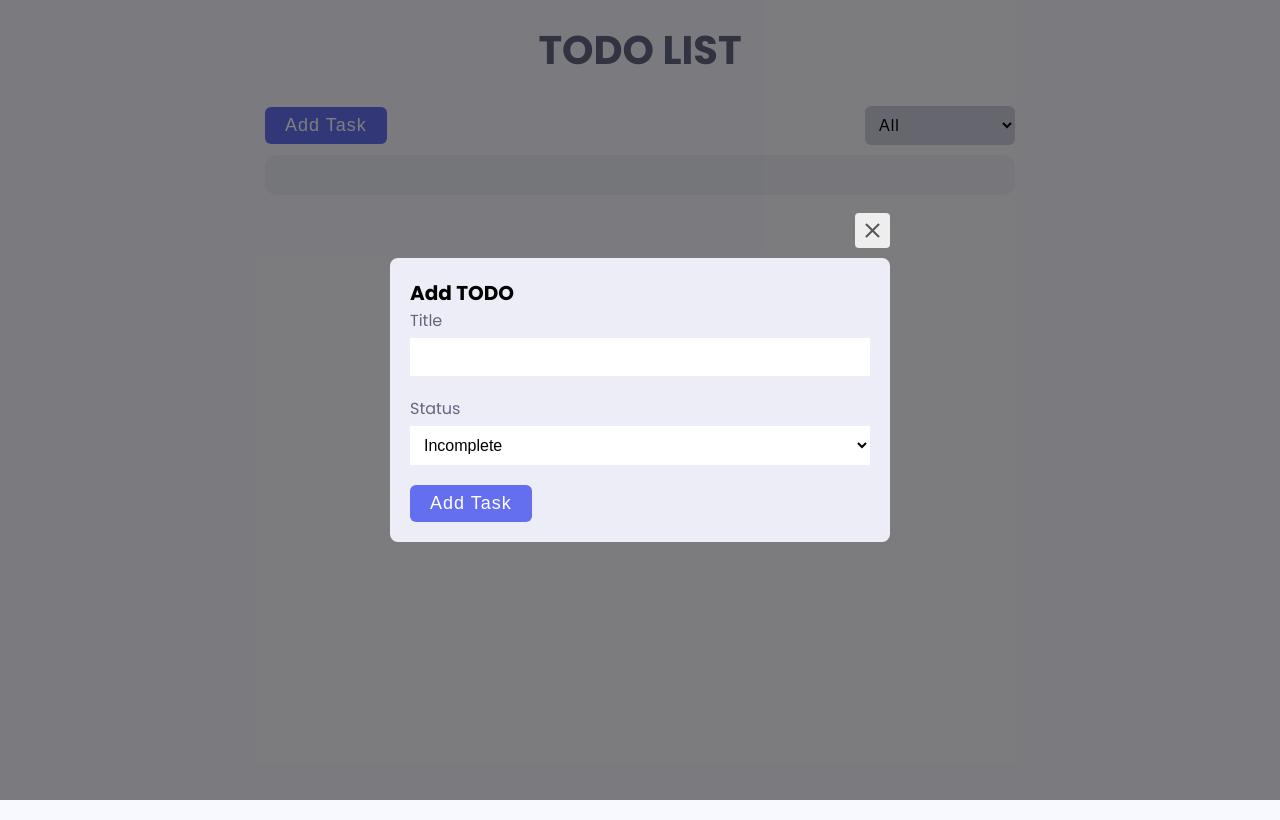
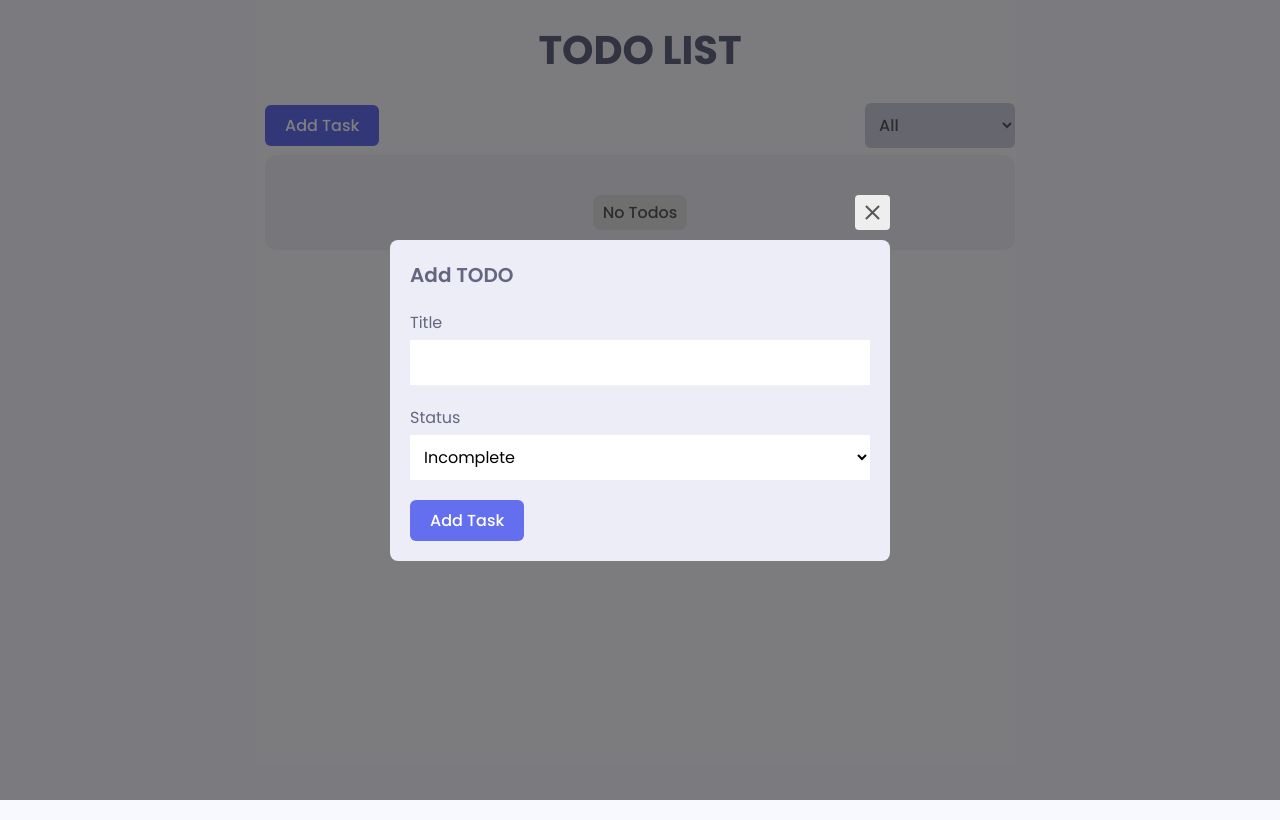
Before and after one commit to harrypeter48/reactToDo, a React (Create React App) app: page / in a window 1280 px wide. Both pictures are taken after a click on the button "Add Task". Built offline with nearby package versions, Linux system fonts and the light colour scheme.

Commit message:
adding animations & minor fixes

```diff
--- a/src/components/AppContent.js
+++ b/src/components/AppContent.js
@@ -1,7 +1,27 @@
+import { AnimatePresence, motion } from 'framer-motion';
 import React from 'react';
 import { useSelector } from 'react-redux';
 import styles from '../styles/modules/app.module.scss';
 import TodoItem from './TodoItem';
+
+const container = {
+  hidden: { opacity: 1 },
+  visible: {
+    opacity: 1,
+    scale: 1,
+    transition: {
+      staggerChildren: 0.2,
+    },
+  },
+};
+
+const child = {
+  hidden: { y: 20, opacity: 0 },
+  visible: {
+    y: 10,
+    opacity: 1,
+  },
+};
 
 function AppContent() {
   const todoList = useSelector((state) => state.todo.todoList);
@@ -17,14 +37,27 @@
     return item.status === filterStatus;
   });
 
-  console.log({ sortedTodoList, todoList });
-
   return (
-    <div className={styles.content__wrapper}>
-      {filteredTodoList.map((todo) => (
-        <TodoItem key={todo.id} todo={todo} />
-      ))}
-    </div>
+    <motion.div
+      className={styles.content__wrapper}
+      variants={container}
+      initial="hidden"
+      animate="visible"
+    >
+      <AnimatePresence exitBeforeEnter initial>
+        {filteredTodoList && filteredTodoList.length > 0 ? (
+          filteredTodoList.map((todo) => (
+            <motion.div key={todo.id} variants={child}>
+              <TodoItem key={todo.id} todo={todo} />
+            </motion.div>
+          ))
+        ) : (
+          <motion.p variants={child} className={styles.emptyText}>
+            No Todos
+          </motion.p>
+        )}
+      </AnimatePresence>
+    </motion.div>
   );
 }
 
--- a/src/components/CheckButton.js
+++ b/src/components/CheckButton.js
@@ -11,8 +11,11 @@
 };
 
 const boxVariants = {
-  checked: { background: 'var(--primaryPurple)' },
-  unchecked: { background: 'var(--gray-2)' },
+  checked: {
+    background: 'var(--primaryPurple)',
+    transition: { duration: 0.1 },
+  },
+  unchecked: { background: 'var(--gray-2)', transition: { duration: 0.1 } },
 };
 
 function CheckButton({ checked, handleCheck }) {
--- a/src/components/TodoItem.js
+++ b/src/components/TodoItem.js
@@ -1,5 +1,6 @@
 import cogoToast from 'cogo-toast';
 import { format } from 'date-fns';
+import { motion } from 'framer-motion';
 import React, { useEffect, useState } from 'react';
 import { MdDelete, MdEdit } from 'react-icons/md';
 import { useDispatch } from 'react-redux';
@@ -44,7 +45,12 @@
 
   return (
     <>
-      <div className={styles.item}>
+      <div
+        className={styles.item}
+        initial={{ opacity: 0 }}
+        animate={{ opacity: 1 }}
+        exit={{ opacity: 0, transition: { duration: 0.2 } }}
+      >
         <div className={styles.todoDetails}>
           <CheckButton checked={checked} handleCheck={handleUpdateStatus} />
           <div>
--- a/src/components/TodoModal.js
+++ b/src/components/TodoModal.js
@@ -3,21 +3,46 @@
 import { v4 as uuid } from 'uuid';
 import { MdOutlineClose } from 'react-icons/md';
 import { useDispatch } from 'react-redux';
+import { AnimatePresence, motion } from 'framer-motion';
 import { addTodo, updateTodo } from '../slices/todoSlice';
 import styles from '../styles/modules/modal.module.scss';
 import Button from './Button';
 
+const dropIn = {
+  hidden: {
+    opacity: 0,
+    transform: 'scale(0.9)',
+  },
+  visible: {
+    transform: 'scale(1)',
+    opacity: 1,
+    transition: {
+      duration: 0.1,
+      type: 'spring',
+      damping: 25,
+      stiffness: 500,
+    },
+  },
+  exit: {
+    transform: 'scale(0.9)',
+    opacity: 0,
+  },
+};
+
 function TodoModal({ type, modalOpen, setModalOpen, todo }) {
   const dispatch = useDispatch();
-  const [title, setTitle] = useState(todo?.title || '');
-  const [status, setStatus] = useState(todo?.status || 'incomplete');
+  const [title, setTitle] = useState('');
+  const [status, setStatus] = useState('incomplete');
 
   useEffect(() => {
     if (type === 'update' && todo) {
       setTitle(todo.title);
       setStatus(todo.status);
+    } else {
+      setTitle('');
+      setStatus('incomplete');
     }
-  }, [type, todo]);
+  }, [type, todo, modalOpen]);
 
   const handleSubmit = (e) => {
     e.preventDefault();
@@ -56,24 +81,40 @@
     }
   };
 
-  if (!modalOpen) {
-    return null;
-  }
   return (
-    <div className={styles.wrapper}>
-      <div className={styles.container}>
-        <div
+    <AnimatePresence exitBeforeEnter>
+      {modalOpen && (
+        <motion.div
+          className={styles.wrapper}
+          initial={{ opacity: 0 }}
+          animate={{ opacity: 1 }}
+          exit={{ opacity: 0 }}
+        >
+          <motion.div
+            className={styles.container}
+            variants={dropIn}
+            initial="hidden"
+            animate="visible"
+            exit="exit"
+          >
+            <motion.div
               className={styles.closeButton}
               onKeyDown={() => setModalOpen(false)}
               onClick={() => setModalOpen(false)}
               role="button"
               tabIndex={0}
+              // animation
+              initial={{ top: 40, opacity: 0 }}
+              animate={{ top: -10, opacity: 1 }}
+              exit={{ top: 40, opacity: 0 }}
             >
               <MdOutlineClose />
-        </div>
+            </motion.div>
 
             <form className={styles.form} onSubmit={(e) => handleSubmit(e)}>
-          <h1>{type === 'add' ? 'Add' : 'Update'} TODO</h1>
+              <h1 className={styles.formTitle}>
+                {type === 'add' ? 'Add' : 'Update'} TODO
+              </h1>
               <label htmlFor="title">
                 Title
                 <input
@@ -98,8 +139,10 @@
                 {type === 'add' ? 'Add Task' : 'Update Task'}
               </Button>
             </form>
-      </div>
-    </div>
+          </motion.div>
+        </motion.div>
+      )}
+    </AnimatePresence>
   );
 }
 
--- a/src/index.js
+++ b/src/index.js
@@ -4,6 +4,7 @@
 import App from './App';
 import '@fontsource/poppins';
 import '@fontsource/poppins/500.css';
+import '@fontsource/poppins/600.css';
 import '@fontsource/poppins/700.css';
 import './styles/GlobalStyles.css';
 import { store } from './app/store';
--- a/src/styles/GlobalStyles.css
+++ b/src/styles/GlobalStyles.css
@@ -26,6 +26,9 @@
 	min-height: 100vh;
 	background-color: var(--bg-1);
 }
+* {
+	font-family: 'Poppins', sans-serif;
+}
 .container {
 	width: 90%;
 	max-width: 1200px;
--- a/src/styles/modules/app.module.scss
+++ b/src/styles/modules/app.module.scss
@@ -14,3 +14,14 @@
 	padding: 2rem;
 	border-radius: 12px;
 }
+.emptyText {
+	font-size: 1.6rem;
+	font-weight: 500;
+	color: var(--black-2);
+	text-align: center;
+	margin: 1rem auto;
+	padding: 0.5rem 1rem;
+	border-radius: 8px;
+	background-color: var(--gray-2);
+	width: max-content;
+}
--- a/src/styles/modules/button.module.scss
+++ b/src/styles/modules/button.module.scss
@@ -3,19 +3,20 @@
 	height: auto;
 	padding: 0.8rem 2rem;
 	border: none;
+	border-radius: 6px;
 	font-weight: 500;
-	border-radius: 6px;
-	font-size: 1.8rem;
+	font-size: 1.6rem;
 	text-decoration: none;
 	text-transform: capitalize;
 	cursor: pointer;
-	letter-spacing: 1px;
 	overflow: hidden;
 	&__select {
+		color: var(--black-2);
+		font-family: Poppins;
 		padding: 1rem;
 		border: none;
 		background-color: var(--bg-3);
-		font-size: 1.6rem;
+
 		width: 150px;
 		cursor: pointer;
 	}
--- a/src/styles/modules/modal.module.scss
+++ b/src/styles/modules/modal.module.scss
@@ -37,10 +37,18 @@
 	justify-content: center;
 	cursor: pointer;
 	transition: 0.3s ease all;
+	z-index: -1;
 	&:hover {
 		background-color: #e32525;
 		color: white;
 	}
+}
+.formTitle {
+	color: var(--black-1);
+	font-size: 2rem;
+	font-weight: 600;
+	margin-bottom: 2rem;
+	text-transform: capitalize;
 }
 .form {
 	width: 100%;
--- a/src/styles/modules/todoItem.module.scss
+++ b/src/styles/modules/todoItem.module.scss
@@ -8,9 +8,6 @@
 	background: var(--white);
 	margin-bottom: 1.5rem;
 	border-radius: 4px;
-	&:last-child {
-		margin-bottom: 0;
-	}
 }
 .todoDetails {
 	display: flex;
@@ -47,6 +44,7 @@
 	color: var(--black-2);
 	&--completed {
 		text-decoration: line-through;
+		opacity: 0.7;
 	}
 }
 .time {
```
Lines whose indentation alone changed are shown as unchanged.
